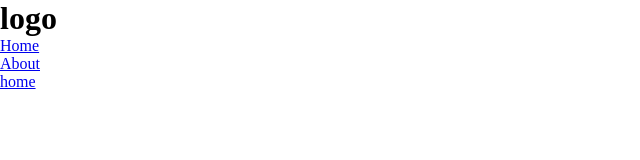
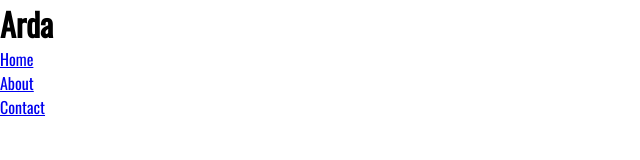
Before and after one commit to SahanArda/Portfolio-V1, a plain HTML site: page index.html in a window 1280 px wide. Shown: the whole page, without its empty margins (0-640 px from the left). Drawn offline with nearby package versions, Linux system fonts and the light colour scheme.

Commit message:
added font

```diff
--- a/index.html
+++ b/index.html
@@ -5,16 +5,19 @@
     <meta http-equiv="X-UA-Compatible" content="IE=edge">
     <meta name="viewport" content="width=device-width, initial-scale=1.0">
     <link rel="stylesheet" href="styles.css">
+    <link rel="preconnect" href="https://fonts.googleapis.com">
+    <link rel="preconnect" href="https://fonts.gstatic.com" crossorigin>
+    <link href="https://fonts.googleapis.com/css2?family=Oswald&display=swap" rel="stylesheet">
     <title>Website 2</title>
 </head>
 <body>
     <header>
-        <h1>logo</h1>
+        <h1>Arda</h1>
         <nav>
             <ul>
                 <li><a href="#">Home</a></li>
                 <li><a href="#">About</a></li>
-                <li><a href="#">home</a></li>
+                <li><a href="#">Contact</a></li>
             </ul>
         </nav>
     </header>
--- a/styles.css
+++ b/styles.css
@@ -1,8 +1,9 @@
 :root {
-    --primary-color-light: #fff;
+    --primary-color-light: #0a192f;
 }
 
 * {
     margin: 0;
     padding: 0;
+    font-family: 'Oswald', sans-serif;
 }
```
